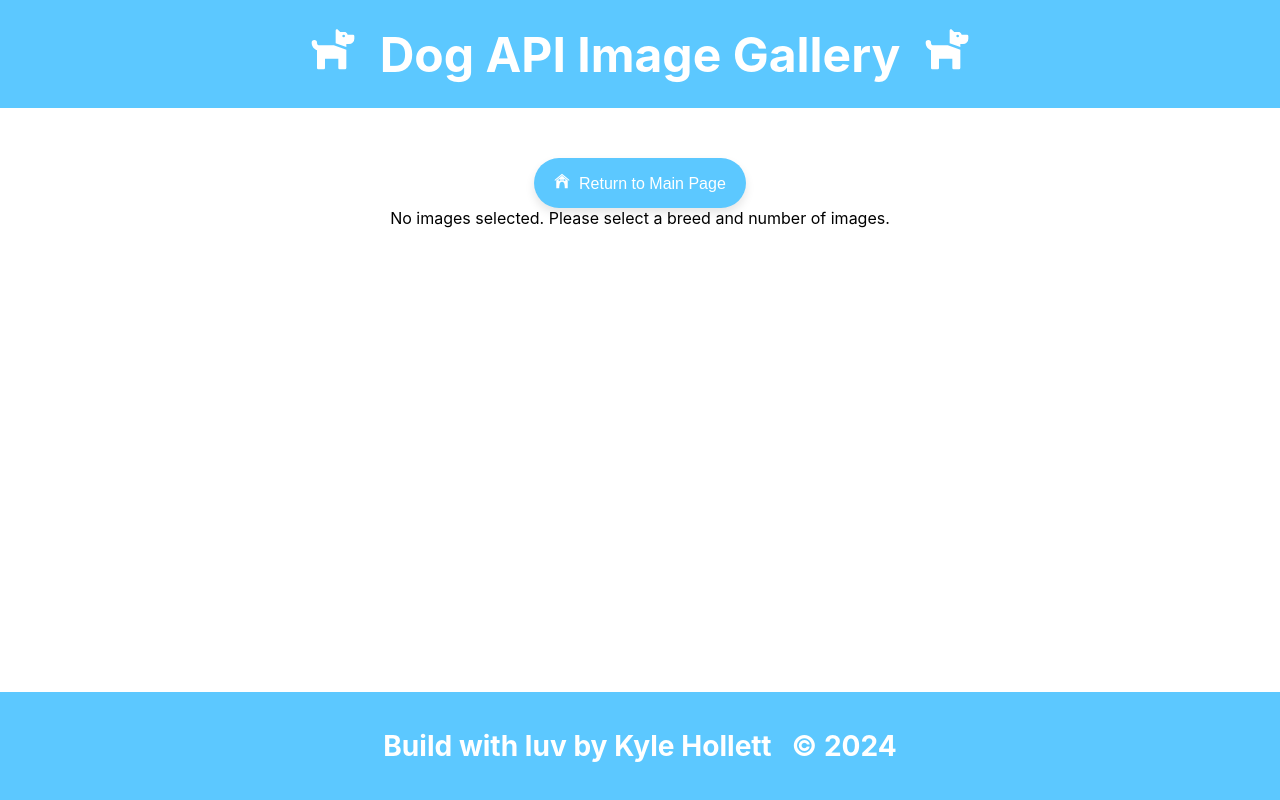
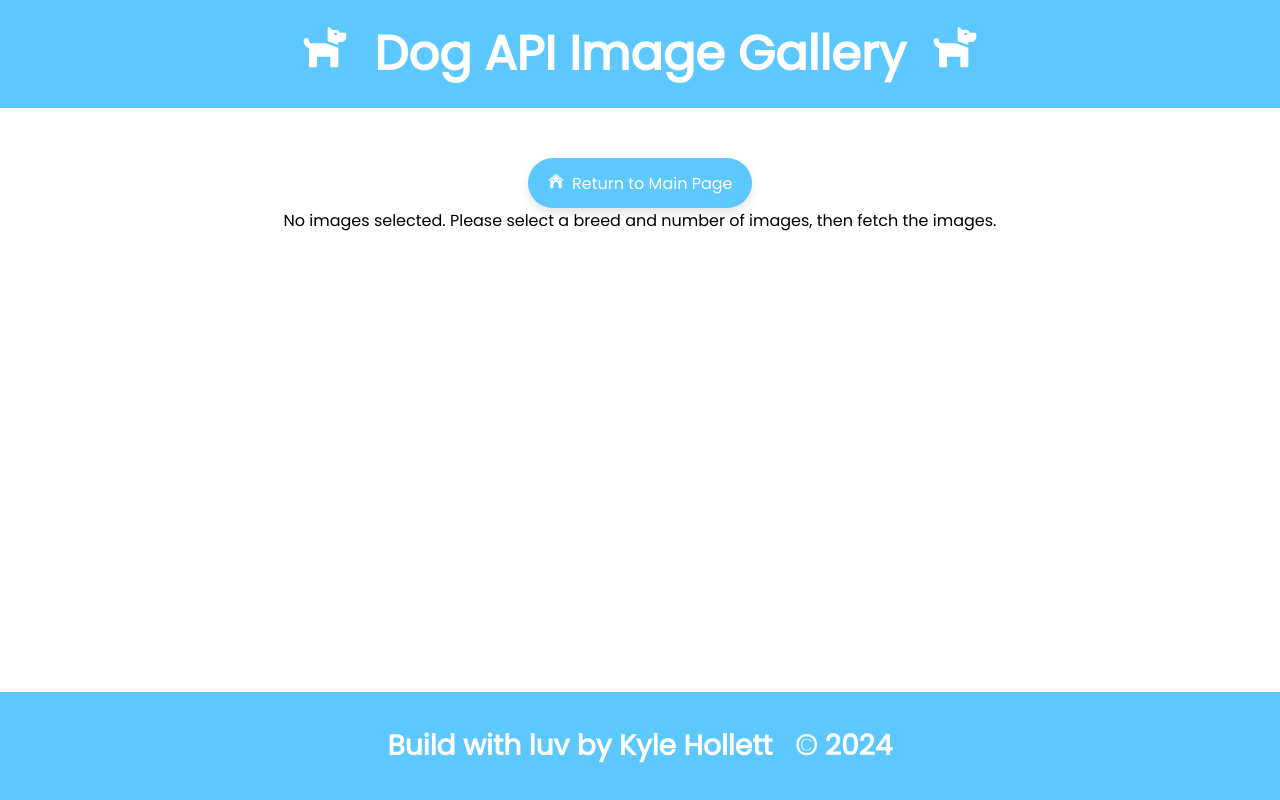
Before and after one commit to kyhol/QAP3-Kyle, a React (Create React App) app in the folder Dog Image Gallery/: page /carousel in a window 1280 px wide. Built offline with nearby package versions, Linux system fonts and the light colour scheme.

Commit message:
added font poppins

```diff
--- a/Dog Image Gallery/package.json
+++ b/Dog Image Gallery/package.json
@@ -3,6 +3,7 @@
   "version": "0.1.0",
   "private": true,
   "dependencies": {
+    "@fontsource/poppins": "^5.0.14",
     "@testing-library/jest-dom": "^5.17.0",
     "@testing-library/react": "^13.4.0",
     "@testing-library/user-event": "^13.5.0",
--- a/Dog Image Gallery/src/App.css
+++ b/Dog Image Gallery/src/App.css
@@ -2,6 +2,7 @@
   margin: 0;
   padding: 0;
   box-sizing: border-box;
+  font-family: Poppins, sans-serif;
 }
 
 html,
--- a/Dog Image Gallery/src/App.js
+++ b/Dog Image Gallery/src/App.js
@@ -7,7 +7,9 @@ import DogCarousel from "./components/DogCarousel";
 import Footer from "./components/Footer";
 import Header from "./components/Header";
 import { GiCarousel } from "react-icons/gi";
-
+import "@fontsource/poppins"; // Defaults to weight 400
+import "@fontsource/poppins/400.css"; // Specify weight
+import "@fontsource/poppins/400-italic.css"; // Specify weight and style
 const App = () => {
   const [breed, setBreed] = useState("");
   const [numImages, setNumImages] = useState(1);
--- a/Dog Image Gallery/src/components/DogCarousel.jsx
+++ b/Dog Image Gallery/src/components/DogCarousel.jsx
@@ -37,12 +37,7 @@ const DogCarousel = ({ breed, numImages }) => {
       </button>
       {images.length > 0 ? (
         <div className="carousel-wrapper">
-          <Carousel
-            className="carousel-image"
-            showThumbs={false}
-            infiniteLoop
-            autoPlay
-          >
+          <Carousel className="carousel-image" showThumbs={false} infiniteLoop>
             {images.map((image, index) => (
               <div className="carousel-image" key={index}>
                 <img src={image} alt={`Dog ${index}`} />
@@ -51,7 +46,10 @@ const DogCarousel = ({ breed, numImages }) => {
           </Carousel>
         </div>
       ) : (
-        <p>No images selected. Please select a breed and number of images.</p>
+        <p>
+          No images selected. Please select a breed and number of images, then
+          fetch the images.
+        </p>
       )}
     </div>
   );
```
Also changed, not shown: 1 other file (tests, documents, lock files or other folders).
